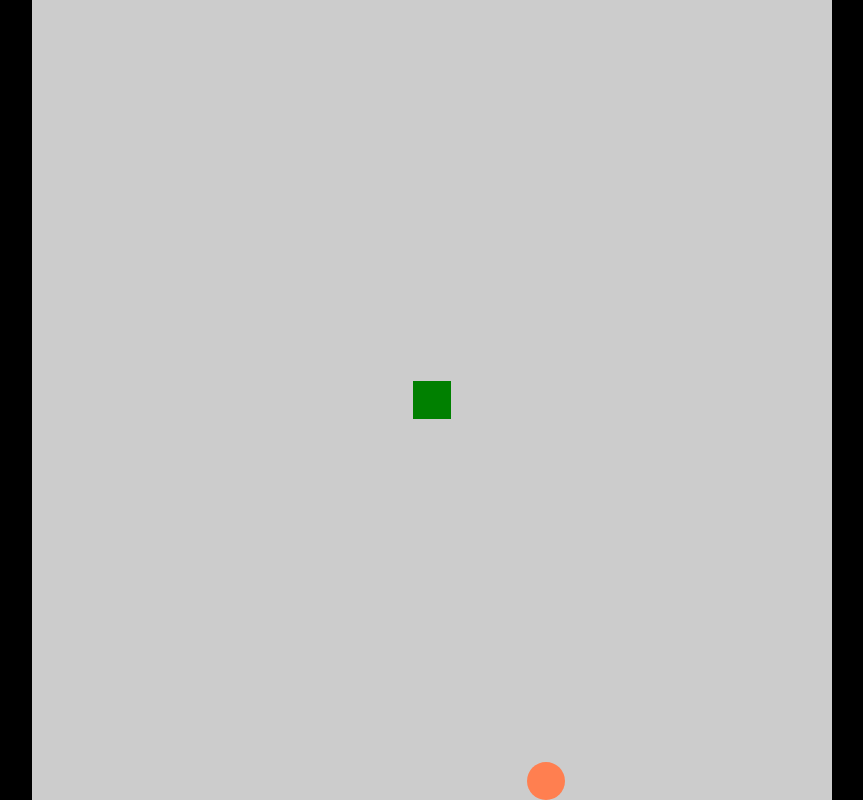
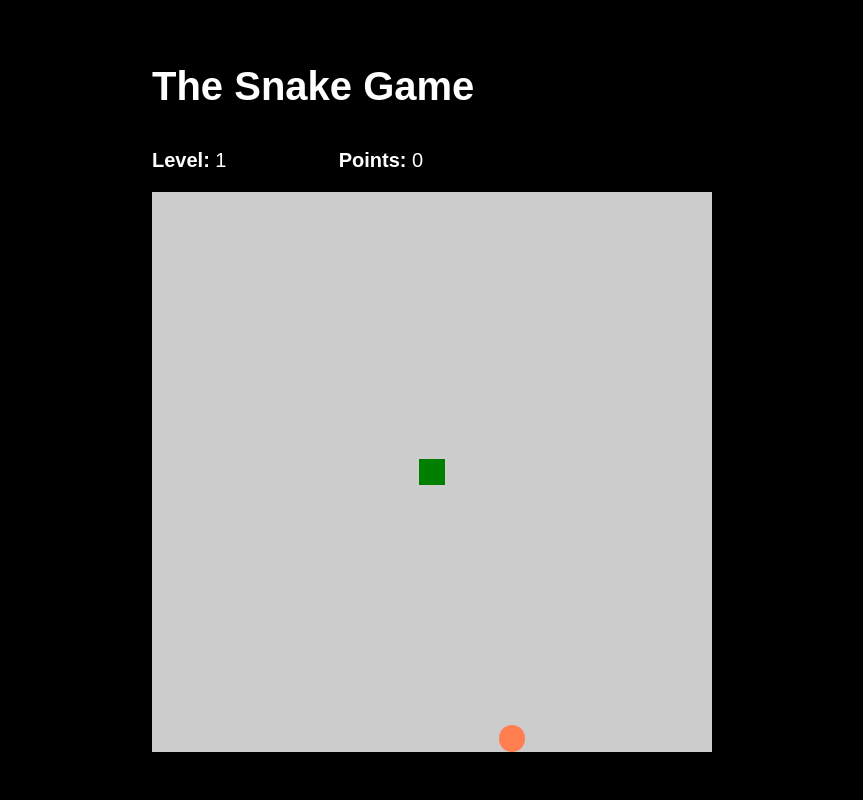
Before and after one commit to danihazler/snake-game, a plain HTML site: page index.html in a window 1280 px wide. Shown: the whole page, without its empty margins (208-1071 px from the left). Drawn offline with Linux system fonts and the light colour scheme.

Commit message:
Add level and points

```diff
--- a/index.html
+++ b/index.html
@@ -8,7 +8,16 @@
     <link rel="stylesheet" href="main.css" />
 </head>
 <body>
-    <div id="game-board"></div>
+    <section id="game-info">
+        <h1>The Snake Game</h1>
+        <div>
+            <p>Level: <span class="player-level">1</span></p>
+            <p>Points: <span class="player-points">0</span></p>
+        </div>
+    </section>
+    <section>
+        <div id="game-board"></div>
+    </section>
 
     <script src="game.js" defer type="module"></script>
 </body>
--- a/main.css
+++ b/main.css
@@ -1,20 +1,47 @@
 body {
     background-color: black;
+    font-family: sans-serif;
     display: flex;
     justify-content: center;
     align-items: center;
+    flex-direction: column;
+    margin: 0;
     height: 100vh;
     width: 100vw;
-    margin: 0;
 }
 
 #game-board {
     background-color: #ccc;
-    width: 100vmin;
-    height: 100vmin;
+    width: 70vmin;
+    height: 70vmin;
     display: grid;
     grid-template-columns: repeat(21, 1fr);
     grid-template-rows: repeat(21, 1fr);
+}
+
+#game-info {
+    color: white;
+}
+
+#game-info div {
+    width: 70vmin;
+    display: grid;
+    grid-template-columns: repeat(3, 1fr);
+}
+
+#game-info h1 {
+    font-size: 2.5rem;
+    margin-top: 1rem;
+    margin-bottom: 1.25rem;
+}
+
+#game-info p {
+    font-size: 1.25rem;
+    font-weight: bold;
+}
+
+#game-info p span {
+    font-weight: lighter;
 }
 
 .snake {
--- a/snake.js
+++ b/snake.js
@@ -1,9 +1,13 @@
 import { getInputDirection } from "./input.js";
 
-const snakeBody = [ { x: 11, y:11 } ];
+const plyrPoints = document.querySelector(".player-points");
+const plyrLevel = document.querySelector(".player-level");
+let level = 1;
+let points = 0;
 let newSegments = 0;
+const snakeBody = [{ x: 11, y: 11 }];
 // SNAKE_SPEED how many times the snake moves per second
-export const SNAKE_SPEED = 5;
+export let SNAKE_SPEED = 5;
 export const SNAKE_HEAD = snakeBody[0];
 
 export function updateSnake() {
@@ -11,8 +15,8 @@ export function updateSnake() {
   const direction = getInputDirection();
   // loop through all segments apart from the last one
   // because essentially the last one will just disappear
-    for(let i = snakeBody.length - 2; i >= 0; i--) {
-        snakeBody[i + 1] = {...snakeBody[i]}
+  for (let i = snakeBody.length - 2; i >= 0; i--) {
+    snakeBody[i + 1] = { ...snakeBody[i] };
   }
   // move the head
   snakeBody[0].x += direction.x;
@@ -20,9 +24,9 @@ export function updateSnake() {
 }
 
 export function drawSnake(gameBoard) {
-    snakeBody.forEach(segment => {
-        const snakeSegment = document.createElement('div');
-        snakeSegment.classList.add('snake');
+  snakeBody.forEach((segment) => {
+    const snakeSegment = document.createElement("div");
+    snakeSegment.classList.add("snake");
     snakeSegment.style.gridRowStart = segment.y;
     snakeSegment.style.gridColumnStart = segment.x;
     gameBoard.appendChild(snakeSegment);
@@ -31,6 +35,17 @@ export function drawSnake(gameBoard) {
 
 export function expandSnake(amount) {
   newSegments += amount;
+  plyrPoints.innerHTML = points += 1;
+  updateGameInfo();
+}
+
+export function updateGameInfo() {
+  // update info every 10 points
+  if (points % 10 === 0) {
+    plyrLevel.innerHTML = level += 1;
+    return (SNAKE_SPEED += 2);
+  }
+  return;
 }
 
 export function onSnake(position, { ignoreHead = false } = {}) {
```
Lines whose indentation alone changed are shown as unchanged.
